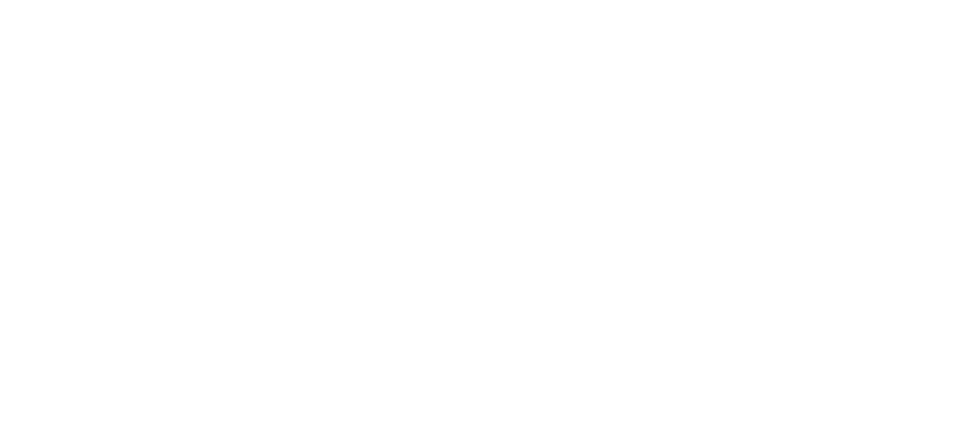
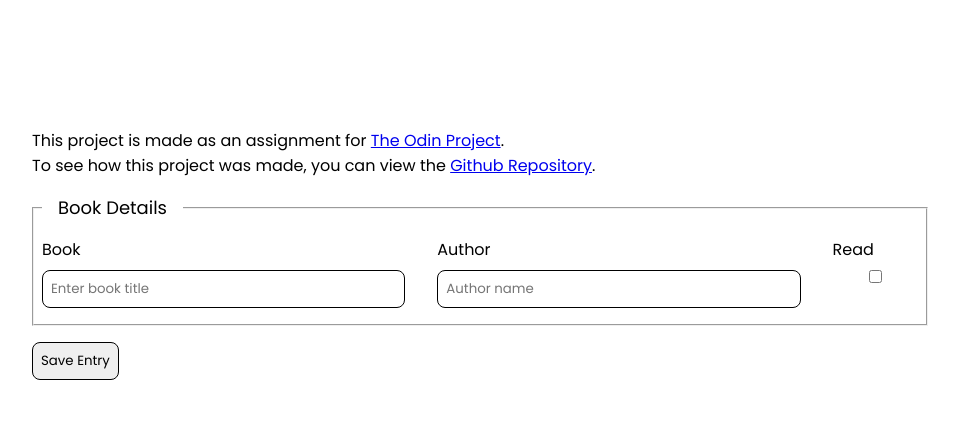
Before and after one commit to enesceylan/ODIN, a plain HTML site: page javascript/Library/index.html in a window 1280 px wide. Shown: the whole page, without its empty margins (160-1119 px from the left). Drawn offline with Linux system fonts and the light colour scheme.

Commit message:
Added google font and basic form structure for adding new book entries

```diff
--- a/javascript/Library/index.html
+++ b/javascript/Library/index.html
@@ -1,12 +1,47 @@
 <!DOCTYPE html>
 <html lang="en">
+
 <head>
     <meta charset="UTF-8">
     <meta name="viewport" content="width=device-width, initial-scale=1.0">
     <link rel="stylesheet" href="style.css">
     <title>Library</title>
+    <link rel="preconnect" href="https://fonts.googleapis.com">
+    <link rel="preconnect" href="https://fonts.gstatic.com" crossorigin>
+    <link href="https://fonts.googleapis.com/css2?family=Poppins:wght@400;500;700&display=swap" rel="stylesheet">
 </head>
+
 <body>
-    <main></main>
+    <header>
+        <h1></h1>
+        <p>This project is made as an assignment for <a href="www.theodinproject.com">The Odin Project</a>.</p>
+        <p>To see how this project was made, you can view the <a
+                href="https://github.com/enesceylan/ODIN/tree/main/javascript/Library">Github Repository</a>.
+        </p>
+    </header>
+    <main>
+        <section>
+            <form action="">
+                <fieldset>
+                    <legend>Book Details</legend>
+                    <div>
+                        <label for="book">Book</label>
+                        <input type="text" name="book" id="book" placeholder="Enter book title" required>
+                    </div>
+                    <div>
+                        <label for="author">Author</label>
+                        <input type="text" name="author" id="author" placeholder="Author name" minlength="3" required>
+                    </div>
+                    <div class="read-status">
+                        <label for="read">Read</label>
+                        <input type="checkbox" name="read" id="read">
+                    </div>
+                </fieldset>
+                <input type="submit" value="Save Entry">
+            </form>
+        </section>
+        <section></section>
+    </main>
 </body>
+
 </html>
--- a/javascript/Library/main.js
+++ b/javascript/Library/main.js
@@ -1,3 +1,5 @@
+let library = [];
+
 function Book(title, author, pages, read) {
     this.title = title;
     this.author = author;
@@ -8,3 +10,7 @@ function Book(title, author, pages, read) {
         return `${title} by ${author}, ${pages} pages, ${read ? "read" : "not read yet"}.`;
     }
 }
+
+function addBook() {
+    //add book to library
+}
--- a/javascript/Library/style.css
+++ b/javascript/Library/style.css
@@ -4,9 +4,59 @@
     padding: 0;
 
     box-sizing: border-box;
+
+    font-family: 'Poppins', sans-serif;
 }
 
 body {
     width: 100vw;
     height: 100vh;
+
+    padding: 10% 15%;
 }
+
+main {
+    width: 100%;
+}
+
+section {
+    padding: 1rem 0;
+}
+
+fieldset {
+    display: flex;
+    justify-content: space-between;
+    gap: 2rem;
+
+    padding: 1rem 0.5rem;
+    margin-bottom: 1rem;
+}
+
+legend {
+    font-size: 1.125rem;
+
+    padding: 0 1rem;
+}
+
+fieldset>div:not(.read-status) {
+    flex-grow: 2;
+}
+
+.read-status {
+    flex-grow: 1;
+}
+
+fieldset>div {
+    display: flex;
+    flex-direction: column;
+    gap: 0.5rem;
+}
+
+input {
+    padding: 0.5rem;
+
+    outline: none;
+
+    border: 1px solid black;
+    border-radius: 0.5rem;
+}
```
